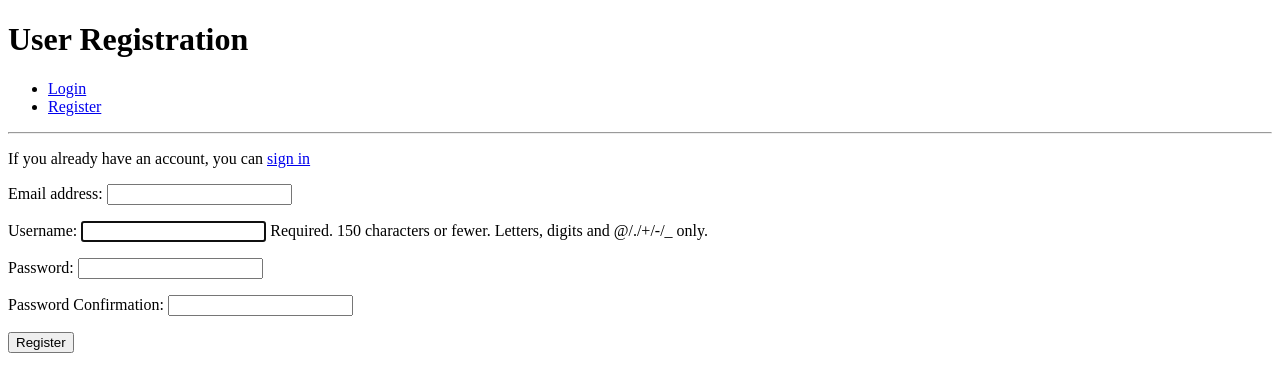
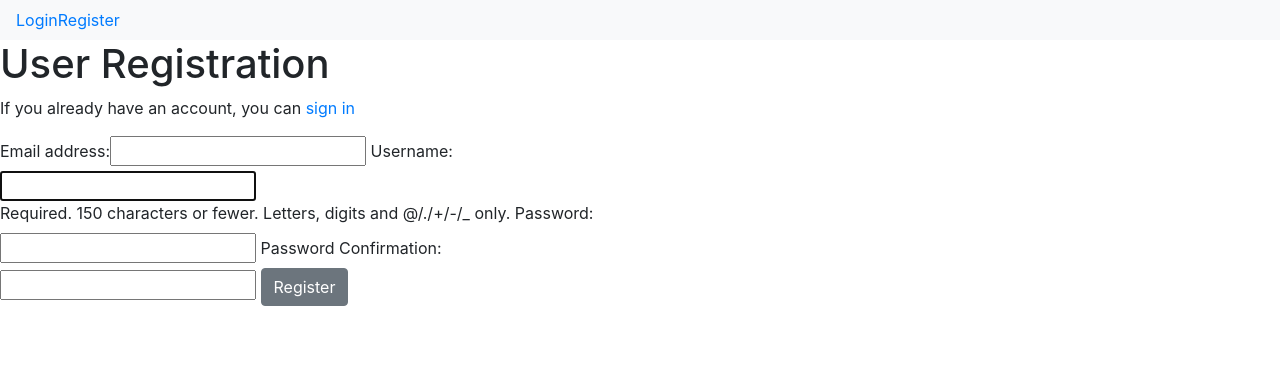
Before and after one commit to johnj974/django-authentication, a Django app: page /accounts/register/ in a window 1280 px wide. Shown: the top 392 px of the page. Run offline with Django 3.2, Linux system fonts and the light colour scheme; some libraries are stand-ins or nearby versions.

Commit message:
static files connected

```diff
--- a/accounts/templates/login.html
+++ b/accounts/templates/login.html
@@ -1,6 +1,8 @@
 
 
 {% extends 'base.html' %}
+
+{% load bootstrap_tags %}
 
 {% block page_title %}Login Page{% endblock %}
 
@@ -9,8 +11,8 @@
 {% block content %}
     <form method = "POST">
         {% csrf_token %}
-        {{ login_form }}
-        <button type="submit">Login</button>
+        {{ login_form | as_bootstrap }}
+        <button type="submit" class="btn btn-secondary">Login</button>
     </form>
 
 <p><a href="{% url 'password_reset' %}">Reset Password</a></p>
--- a/accounts/templates/registration.html
+++ b/accounts/templates/registration.html
@@ -1,4 +1,6 @@
 {% extends 'base.html' %}
+
+{% load bootstrap_tags %}
 
 {% block page_title %}Registration Page{% endblock %}
 
@@ -8,7 +10,7 @@
    <p>If you already have an account, you can <a href="{% url 'login' %}">sign in</a></p>
    <form method = "POST">
         {% csrf_token %}
-        {{ registration_form.as_p }}
-        <button type="submit">Register</button>
+        {{ registration_form | as_bootstrap }}
+        <button type="submit" class="btn btn-secondary">Register</button>
     </form>
 {% endblock %}
--- a/django_auth/settings.py
+++ b/django_auth/settings.py
@@ -37,7 +37,8 @@ INSTALLED_APPS = [
     'django.contrib.sessions',
     'django.contrib.messages',
     'django.contrib.staticfiles',
-    'accounts'
+    'accounts',
+    'django_forms_bootstrap'
 ]
 
 MIDDLEWARE = [
@@ -120,6 +121,8 @@ USE_TZ = True
 
 STATIC_URL = '/static/'
 
+STATICFILES_DIRS = [os.path.join(BASE_DIR, "static")]
+
 MESSAGE_STORAGE = "django.contrib.messages.storage.session.SessionStorage"
 
 # backend password reset
--- /dev/null
+++ b/static/css/styles.css
@@ -0,0 +1,3 @@
+form{
+    width: 50%;
+}
--- a/templates/base.html
+++ b/templates/base.html
@@ -1,25 +1,31 @@
+{% load staticfiles %}
 <!DOCTYPE html>
 <html lang="en">
 <head>
+<link rel="stylesheet" href="https://stackpath.bootstrapcdn.com/bootstrap/4.4.1/css/bootstrap.min.css" integrity="sha384-Vkoo8x4CGsO3+Hhxv8T/Q5PaXtkKtu6ug5TOeNV6gBiFeWPGFN9MuhOf23Q9Ifjh" crossorigin="anonymous">
+<script src="https://code.jquery.com/jquery-3.4.1.slim.min.js" integrity="sha384-J6qa4849blE2+poT4WnyKhv5vZF5SrPo0iEjwBvKU7imGFAV0wwj1yYfoRSJoZ+n" crossorigin="anonymous"></script>
+<script src="https://cdn.jsdelivr.net/npm/popper.js@1.16.0/dist/umd/popper.min.js" integrity="sha384-Q6E9RHvbIyZFJoft+2mJbHaEWldlvI9IOYy5n3zV9zzTtmI3UksdQRVvoxMfooAo" crossorigin="anonymous"></script>
+<script src="https://stackpath.bootstrapcdn.com/bootstrap/4.4.1/js/bootstrap.min.js" integrity="sha384-wfSDF2E50Y2D1uUdj0O3uMBJnjuUD4Ih7YwaYd1iqfktj0Uod8GCExl3Og8ifwB6" crossorigin="anonymous"></script>
+<link rel="stylesheet" href="{% static 'css/styles.css' %}" type="text/css">
     <meta charset="UTF-8">
     <meta name="viewport" content="width=device-width, initial-scale=1.0">
     <meta http-equiv="X-UA-Compatible" content="ie=edge">
     <title>{% block page_title %}{% endblock %}</title>
 </head>
 <body>
-    <h1>{% block page_heading %}{% endblock %}</h1>
-     <nav>
-        <ul>
+    <nav class="navbar navbar-expand-lg navbar-light bg-light">
+        <ul class="navbar-nav mr-auto">
             {% if user.is_authenticated %}
-                <li><a href="{% url 'profile' %}">Profile</a></li>
-                <li><a href="{% url 'logout' %}">Logout</a></li>
+                <li class="nav-item"><a href="{% url 'profile' %}">Profile</a></li>
+                <li class="nav-item"><a href="{% url 'logout' %}">Logout</a></li>
             {% else %}
-                 <li><a href="{% url 'login' %}">Login</a></li>
-                <li><a href="{% url 'registration' %}">Register</a></li>
+                 <li class="nav-item"><a href="{% url 'login' %}">Login</a></li>
+                <li class="nav-item"><a href="{% url 'registration' %}">Register</a></li>
             {% endif %}
         </ul>
     </nav>
-    <hr>
+
+     <h1>{% block page_heading %}{% endblock %}</h1>
     {% if messages %}
     <div>
         {% for message in messages %}
```
Also changed, not shown: db.sqlite3.
